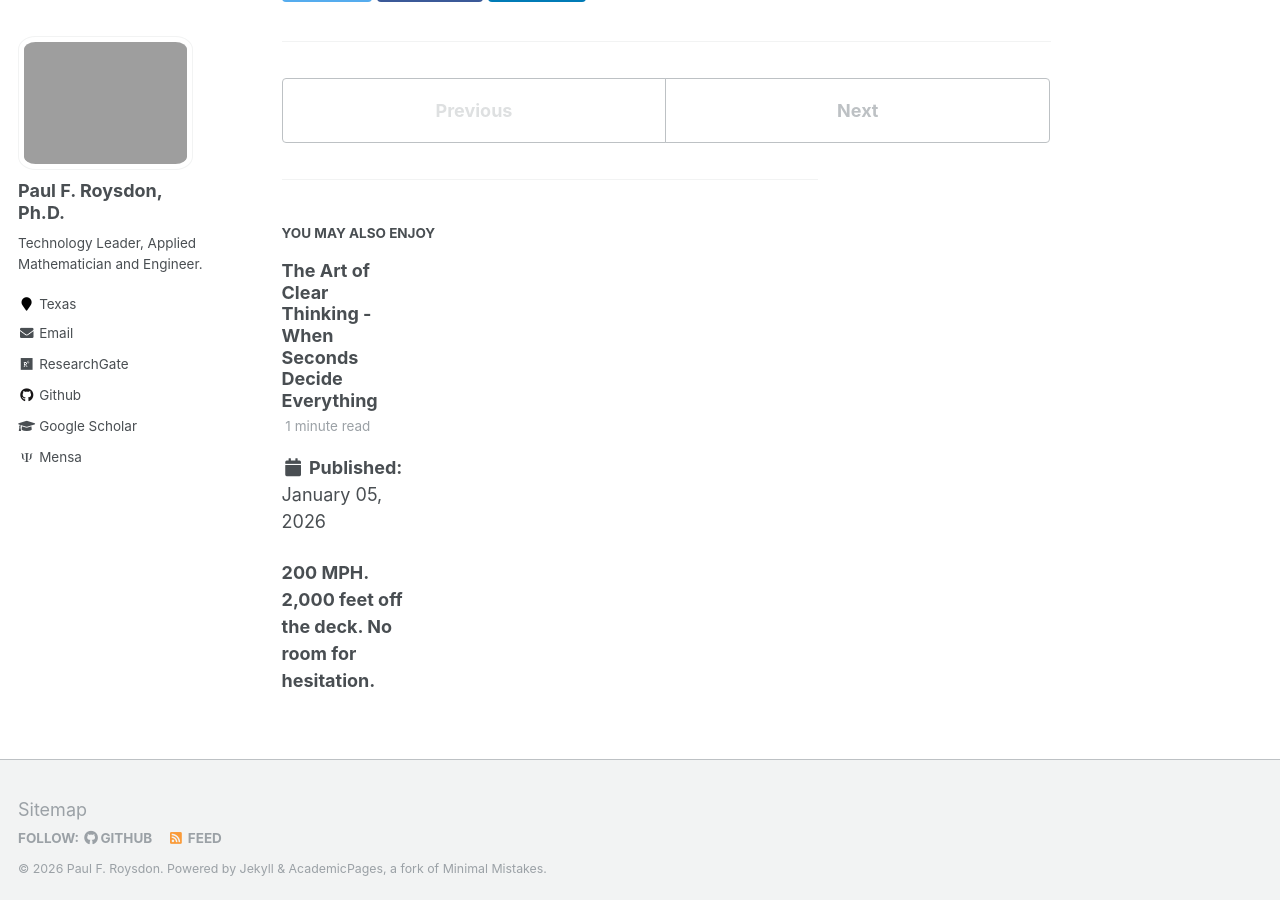
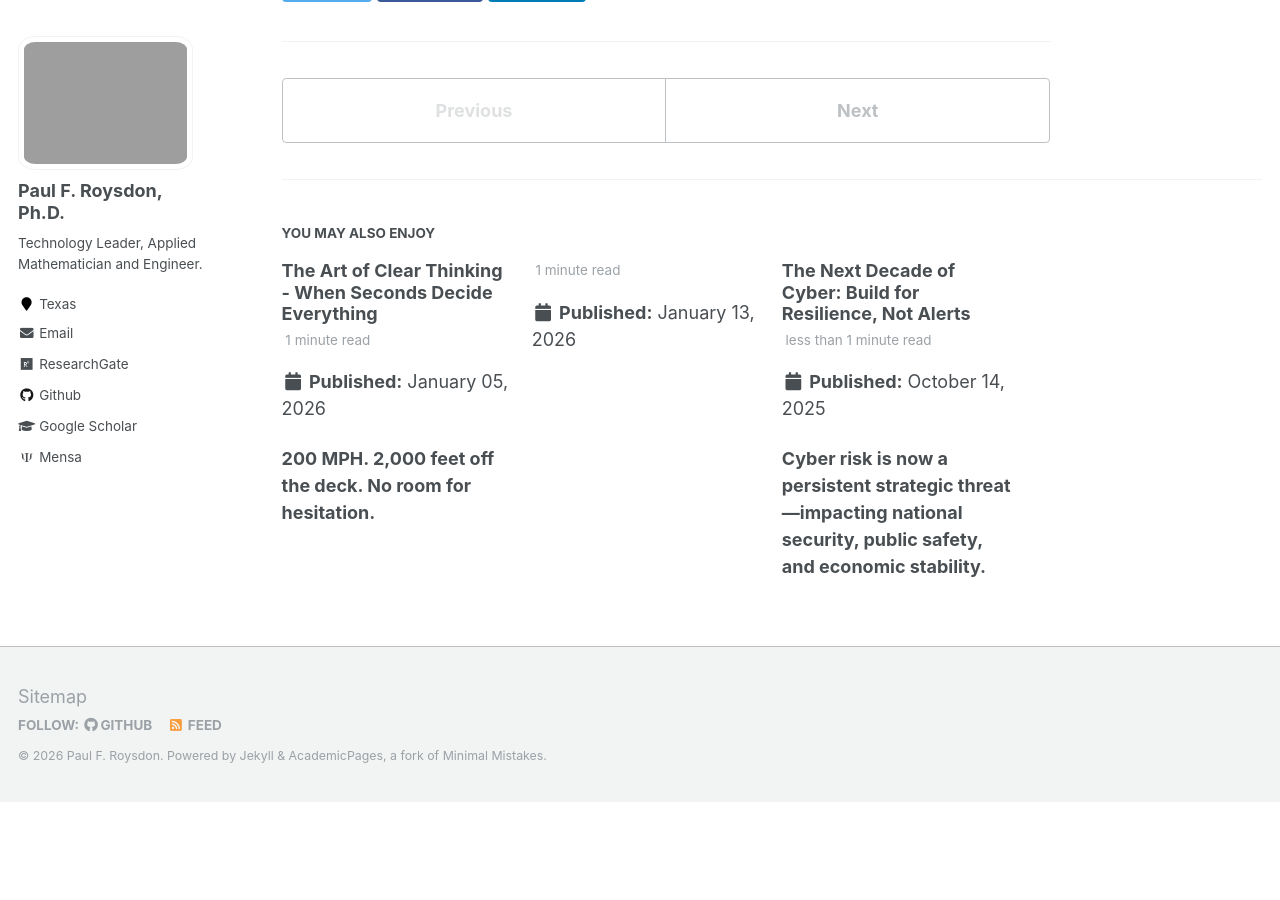
Before and after one commit to pfroysdon/pfroysdon.github.io, a Jekyll site: the page built from _posts/2025-09-08-AI_for_National_Security.md, in a window 1280 px wide and 900 px high, scrolled down 1235 px. Built offline with Jekyll 4.4.1, drawn with Linux system fonts in a browser that asks for light colours; some web fonts are replaced; after the commit the page ends 2037 px from its top, so only the background shows below that; some of the changed lines change nothing that is shown; some of the changed text lies outside the part shown.

Commit message:
blog update

```diff
--- a/_posts/2025-03-08-AI-for-National-Security.md
+++ b/_posts/2025-09-08-AI_for_National_Security.md
@@ -1,7 +1,7 @@
 ---
 title: 'National-Scale AI: The Blueprint for U.S. Advantage and Security'
-date: 2025-03-08
-permalink: /posts/2025/03/AI_for_National_Security/
+date: 2025-09-08
+permalink: /posts/2025/09/AI_for_National_Security/
 tags:
   - decision-making
   - leadership
--- /dev/null
+++ b/_posts/2025-10-14-National_Cyber_Roadmap.md
@@ -0,0 +1,28 @@
+---
+title: 'The Next Decade of Cyber: Build for Resilience, Not Alerts'
+date: 2025-10-14
+permalink: /posts/2025/10/National_Cyber_Roadmap/
+tags:
+  - decision-making
+  - leadership
+  - Cybersecurity
+  - National Security
+---
+
+**Cyber risk is now a persistent strategic threat—impacting national security, public safety, and economic stability.**
+
+What's changing isn't just the threat landscape. It's the national response: the U.S. is moving away from voluntary, **outcome-light security postures and toward outcome-based regulation, software liability pressure, and architectures that remove entire classes of failure** (zero trust, memory-safe software, and post-quantum cryptography).
+
+My new paper proposes a **2025–2035 Cybersecurity Roadmap** that integrates what most strategies separate: policy, engineering, partnerships, and acquisitions—tied to measurable milestones.
+
+The core build plan is straightforward:
+
+- **Harden and harmonize (2025–2026)**: phishing-resistant MFA, SSDF/SBOM, early PQC deployment, incident reporting alignment.
+
+- **Operate and automate (2027–2029)**: unified telemetry + automated containment, threat-informed defense, cross-sector exercises, PQC at scale.
+
+- **Resilience and recovery (2030–2035)**: self-healing architectures, regulatory convergence, and full PQC migration for high-value assets.
+
+This isn't about "more tools." It's about engineering outcomes—reduced blast radius, faster containment, faster recovery, and a posture that can keep up with real adversaries.
+
+**Read it here:** [Cyber_Roadmap.pdf](https://pfroysdon.github.io/files/Cyber_Roadmap.pdf)
--- /dev/null
+++ b/_posts/2025-11-15-Quantum_AI.md
@@ -0,0 +1,24 @@
+---
+title: 'Quantum's "Space Race" Moment Is Here'
+date: 2025-11-15
+permalink: /posts/2025/11/Quantum_AI/
+tags:
+  - decision-making
+  - leadership
+  - AI
+  - National Security
+---
+
+**Quantum AI Isn’t “Coming Someday.” It’s Becoming an Engineering Deadline.**
+
+Most people still think quantum computing is a science project. That framing is already obsolete.
+
+In my latest paper, I lay out what the field is converging on: the **million-qubit threshold** — the scale where fault-tolerant systems can unlock hundreds to thousands of logical qubits and move from prototypes to consequential capability.
+
+The real story isn't hype. It's the **engineering stack**: control electronics that can program millions of qubits, error correction that actually suppresses error rates, and facility-scale realities like cryogenics, wiring, and power. A system of this scale may draw **data-center-class power (on the order of ~10–20 MW, depending on architecture)** — because "the computer" is the quantum hardware plus the classical control plane that makes it run. And the timeline pressure is real. Recent resource estimates suggest **RSA-2048 could be within reach with ~1 million noisy qubits running for about a week**, given algorithm and error-correction advances. This paper is a roadmap—hardware platforms, software, error correction, and systems engineering — written for leaders who need to plan for quantum as **national infrastructure**, not a curiosity.
+
+**Read it here:** [QuantumAI.pdf](https://pfroysdon.github.io/files/QuantumAI.pdf)
+
+**Final Thoughts**:
+- If quantum becomes infrastructure, who in your organization owns the plan—security, IT, R&D, or the CEO?
+- If you had to defend your organization against "harvest now, decrypt later," what data would you protect differently starting this quarter?
```
Also changed, not shown: 3 other files.
